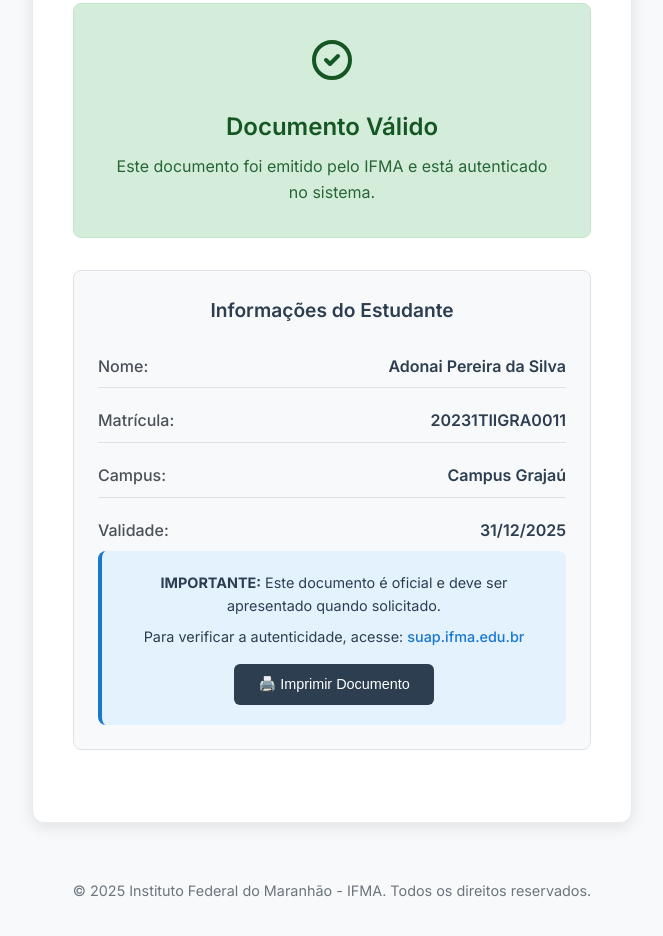
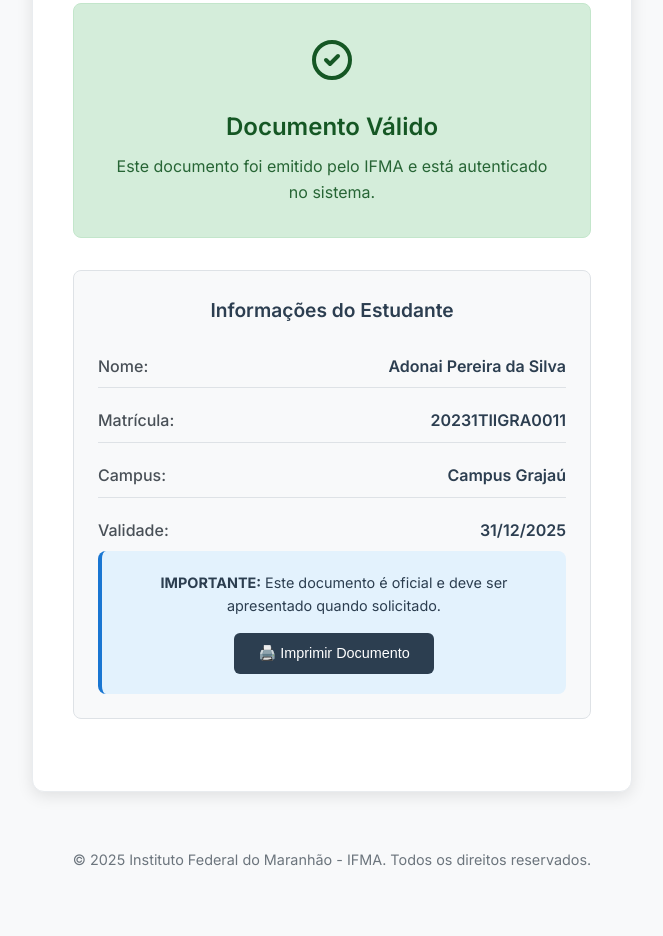
Before and after one commit to Ghost8002/comprovante, a plain HTML site: page index.html in a window 1280 px wide. Shown: the part 622-1558 px from the top of the page, without its empty margins (308-971 px from the left). After the commit the page ends 1537 px from the top, so only its background shows below. Drawn offline with Linux system fonts and the light colour scheme.

Commit message:
Update index.html

```diff
--- a/index.html
+++ b/index.html
@@ -83,7 +83,6 @@
 
                 <div class="footer-info">
                     <p><strong>IMPORTANTE:</strong> Este documento é oficial e deve ser apresentado quando solicitado.</p>
-                    <p>Para verificar a autenticidade, acesse: <a href="https://suap.ifma.edu.br/comum/autenticar_documento/" target="_blank">suap.ifma.edu.br</a></p>
                 </div>
             </div>
         </main>
```
